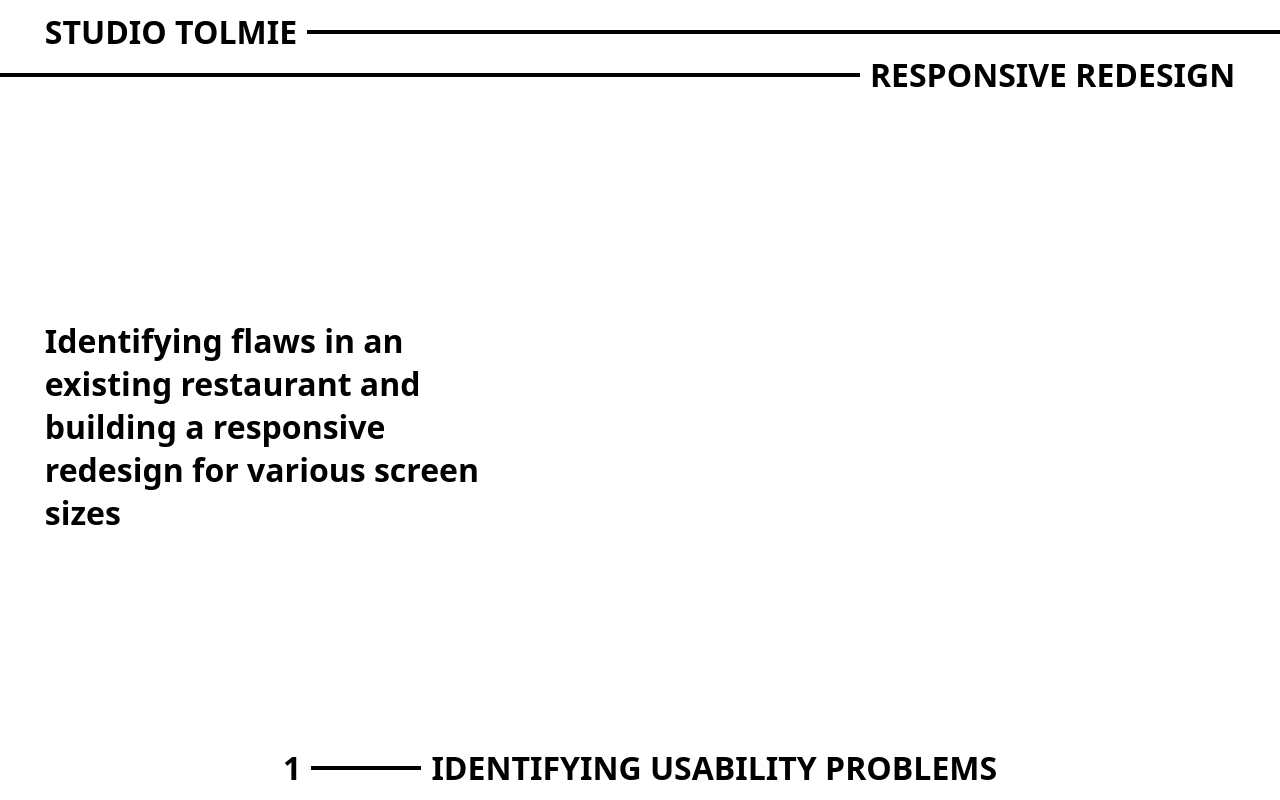
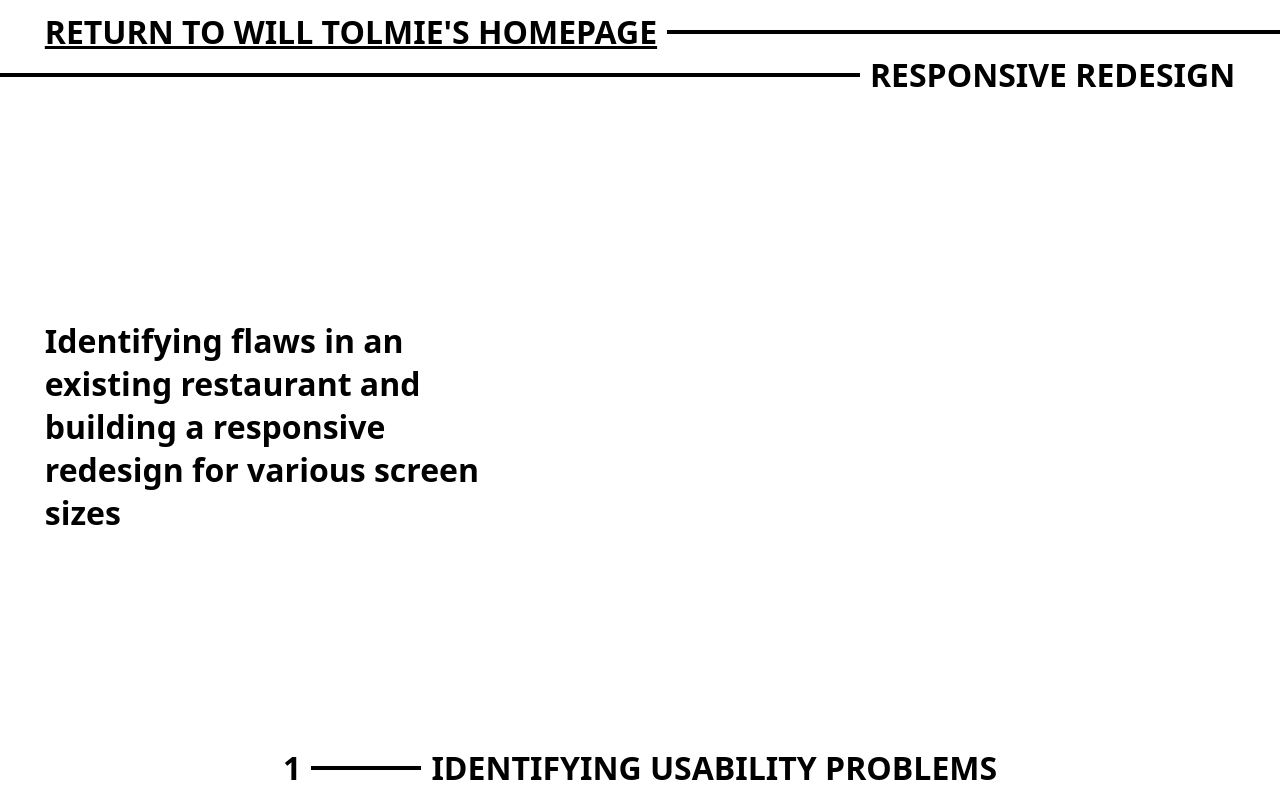
Before and after one commit to willtolmie/responsive-redesign, a plain HTML site: page index.html in a window 1280 px wide. Shown: the top 800 px of the page. Drawn offline with Linux system fonts and the light colour scheme.

Commit message:
feat: added back button

```diff
--- a/index.html
+++ b/index.html
@@ -14,7 +14,14 @@
   <!-- page content goes into <body> -->
   <body>
     <div id="logoBar">
-      <h1 class="left">STUDIO TOLMIE<span class="lineRight"></span></h1>
+      <a
+        href="https://willtolmie.github.io/home/#projects"
+        style="color: black"
+      >
+        <h1 class="left">
+          RETURN TO WILL TOLMIE'S HOMEPAGE<span class="lineRight"></span>
+        </h1>
+      </a>
       <h1 class="right"><span class="lineLeft"></span> RESPONSIVE REDESIGN</h1>
     </div>
     <div class="container">
```
Also changed, not shown: 1 other file.
